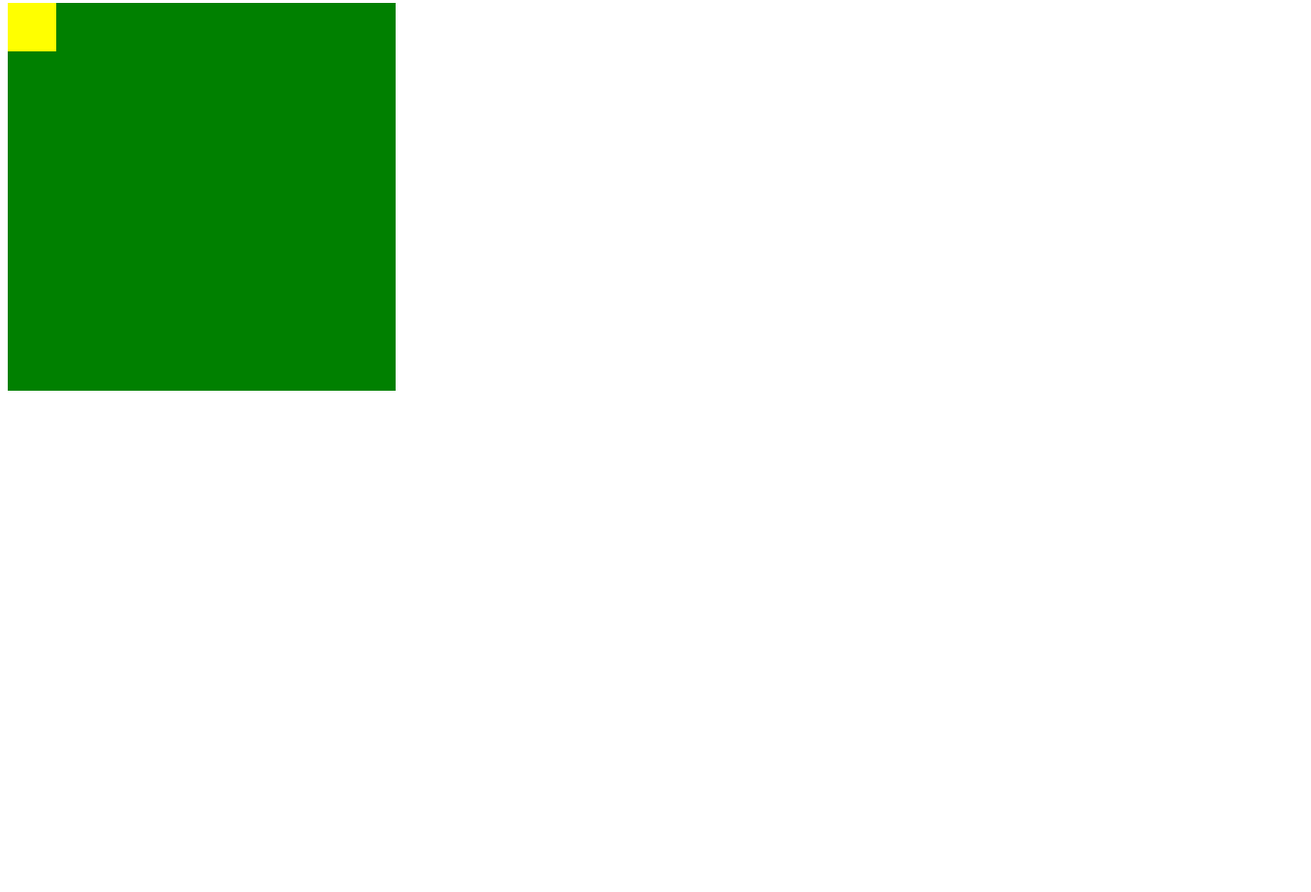
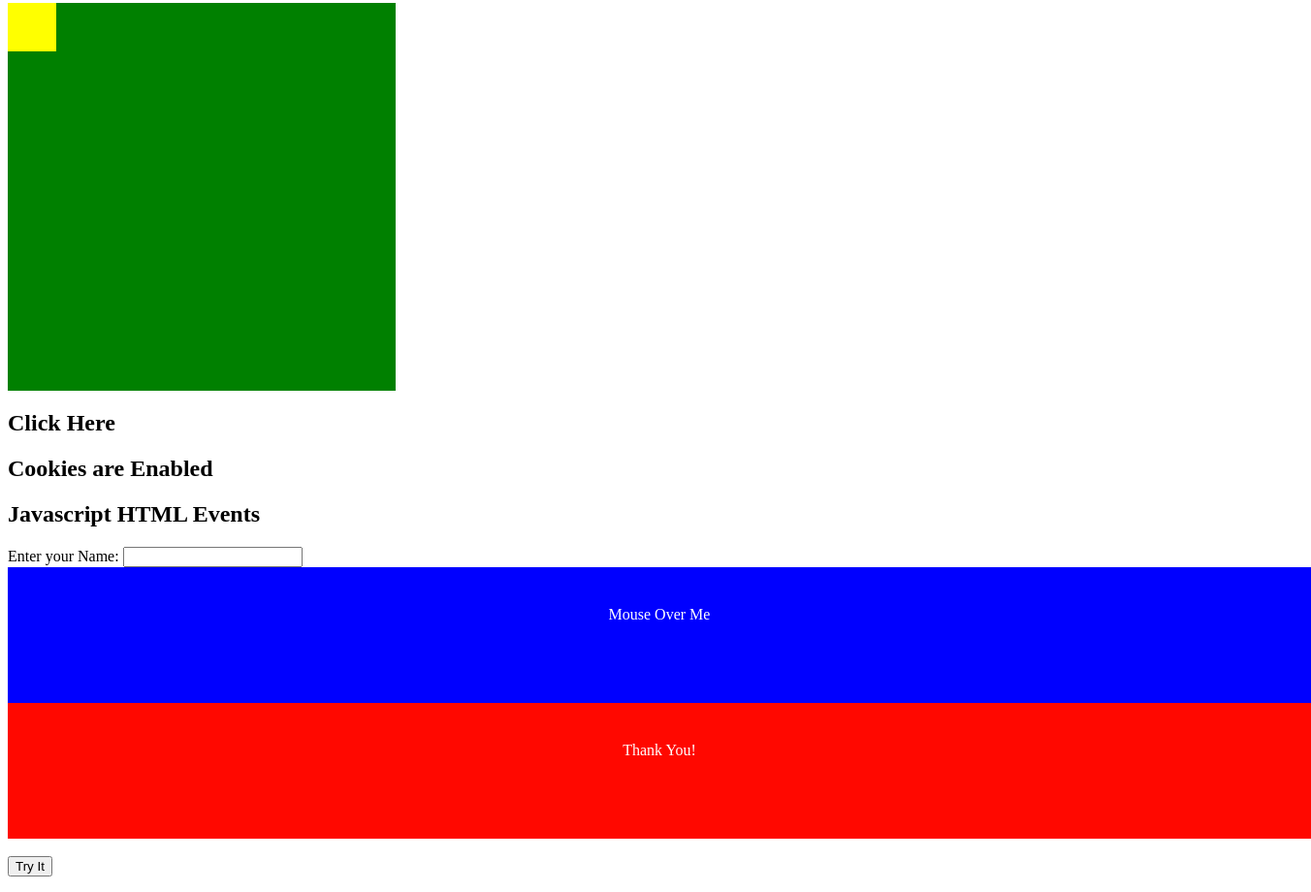
Before and after one commit to Muhammed-Moinuddin/JS-HTML-DOM, a plain HTML site: page index.html in a window 1280 px wide. Shown: the part 1825-2745 px from the top of the page at 97% size, 1352 px wide, since content can reach past the window. Before the commit the page ends 2236 px from the top, so only its background shows below. Drawn offline with Linux system fonts and the light colour scheme.

Commit message:
Fifth Commit

```diff
--- a/index.html
+++ b/index.html
@@ -8,7 +8,7 @@
     <script src="main.js"></script>
     <title>JS-HTML-DOM</title>
 </head>
-<body>
+<body onload="checkCookies()">
     <h1>Hello Friends</h1>
     <img id="image1" src="images/First Certificate.png" alt="A certificate of Responsive Web Design">
     <h2>Changing content of paragragh with click on the button</h2>
@@ -36,7 +36,7 @@
         <p id="check"></p>
     </div>
     <h2>Javascript Validation</h2>
-    <form action="/action.php" method="post" name="myForm" onsubmit="return validateForm()">
+    <form action="/action.php" method="post" name="myForm" onsubmit="validateForm()">
         Name: <input type="text" name="fname">
         <input type="submit" value="Submit">
     </form>
@@ -53,5 +53,20 @@
     <div id="container">
         <div id="animate"></div>
     </div>
+    <h2 onclick="this.innerHTML = 'Oops!'">Click Here</h2>
+    <h2 id="onload-cookies"></h2>
+    <h2>Javascript HTML Events</h2>
+    <label for="input-1">Enter your Name:</label>
+    <input type="text" id="input-1" name="input-1" onchange="upperCase()">
+    <br>
+    <div class="mouse-event-1" onmouseover="mOver(this)" onmouseout="mOut(this)">
+        Mouse Over Me
+    </div>
+    <div class="mouse-event-2" onmouseup="mUp(this)" onmousedown="mDown(this)">
+        Thank You!
+    </div>
+    <br>
+    <button id="btn-1">Try It</button>
+    <p id="event-listener-1"></p>
 </body>
 </html>
--- a/main.js
+++ b/main.js
@@ -57,3 +57,41 @@ function myMove(){
         }
     }
 }
+function checkCookies(){
+    let text = "";
+    if (navigator.cookieEnabled == true){
+        text = "Cookies are Enabled";
+    } else {
+        text = "Cookies are Disabled";
+    }
+    document.getElementById("onload-cookies").innerHTML = text;
+}
+function upperCase() {
+    const x = document.getElementById("input-1");
+    x.value = x.value.toUpperCase();
+}
+function mOver(obj){
+    obj.innerHTML = "Thank You"
+}
+function mOut(obj){
+    obj.innerHTML = "Mouse Over Me"
+}
+function mUp(obj){
+    obj.style.backgroundColor = "yellow"
+    obj.style.color = "green"
+    obj.innerHTML = "Thank You!"
+}
+function mDown(obj){
+    obj.style.backgroundColor = "green"
+    obj.style.color = "yellow"
+    obj.innerHTML = "Release Me"
+}
+// document.getElementById("btn-1").addEventListener("click", displayDate);
+// function displayDate(){
+//     document.getElementById("event-listener-1").innerHTML = Date();
+// }
+document.getElementById("btn-1").addEventListener("click", displayDate);
+
+function displayDate() {
+  document.getElementById("event-listener-1").innerHTML = Date();
+}
--- a/style.css
+++ b/style.css
@@ -21,3 +21,21 @@
     position: absolute;
     background: yellow;
 }
+.mouse-event-1{
+    background-color: blue;
+    color: white;
+    width: 100%;
+    height: 60px;
+    margin: 0;
+    padding: 40px;
+    text-align: center;
+}
+.mouse-event-2{
+    background-color: rgb(255, 8, 0);
+    color: white;
+    width: 100%;
+    height: 60px;
+    margin: 0;
+    padding: 40px;
+    text-align: center;
+}
```
